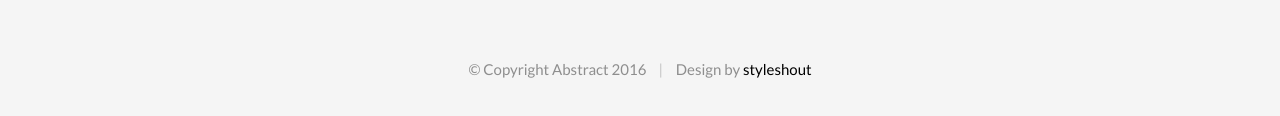
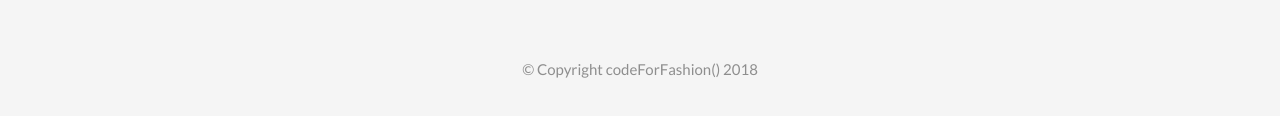
Before and after one commit to CodeForFashion/codeforfashion.github.io, a plain HTML site: page index.html in a window 1280 px wide. Shown: the part 2861-2977 px from the top of the page. Drawn offline with Linux system fonts and the light colour scheme; some packages are replaced by stand-ins of ours; a script that the page names is missing; files whose address does not match are found by name.

Commit message:
Footer Stuff

```diff
--- a/index.html
+++ b/index.html
@@ -597,8 +597,7 @@
 
       		<div class="col-twelve">
 	      		<div class="copyright">
-		         	<span>© Copyright Abstract 2016</span>
-		         	<span>Design by <a href="http://www.styleshout.com/">styleshout</a></span>
+		         	<span>© Copyright codeForFashion() 2018</span>
 		         </div>
 
 		         <div id="go-top">
```
